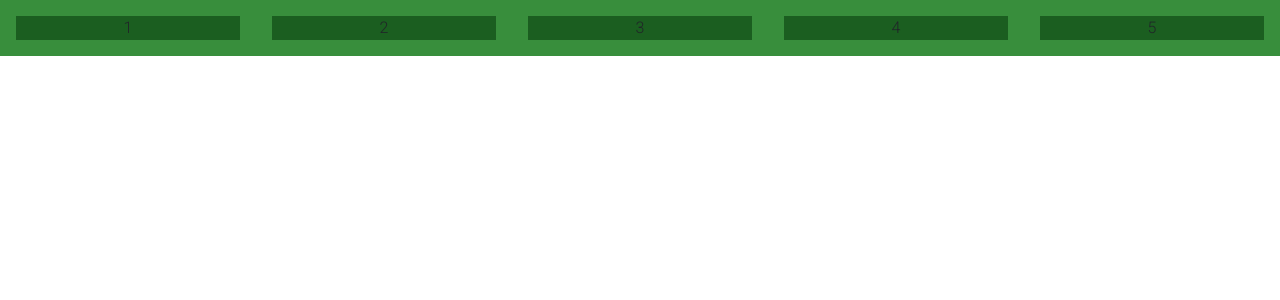
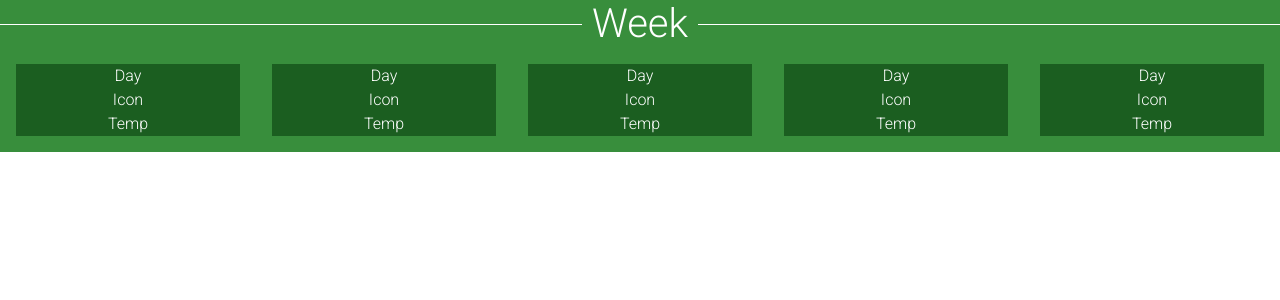
Before and after one commit to Volsek/ECS522U_GUI_Weather_App_QMUL, a React (Create React App) app: page / in a window 1280 px wide. Shown: the top 300 px of the page. Built offline with nearby package versions, Linux system fonts and the light colour scheme.

Commit message:
Week view layout completed

```diff
--- a/src/components/WeeklyView/WeeklyView.css
+++ b/src/components/WeeklyView/WeeklyView.css
@@ -1,7 +1,29 @@
-.row{
+#Outerbox_row{
+    background-color: #388e3c
+}
+.main{
     background-color: #388e3c
 }
 .col{
     background: #1b5e20;
-    margin: 1rem
+    margin: 1rem;
+    color: white;
 }
+h1 {
+    display: flex;
+    background-color:#388e3c;
+    flex-direction: row;
+    color: white;
+}
+h1:before, h1:after{
+    content: "";
+    flex: 1 1;
+    border-bottom: 1px solid;
+    margin: auto;
+}
+h1:before {
+    margin-right: 10px
+}
+h1:after {
+    margin-left: 10px
+}
--- a/src/components/WeeklyView/WeeklyView.js
+++ b/src/components/WeeklyView/WeeklyView.js
@@ -17,22 +17,63 @@ class weeklyView extends Component {
     render() {
         return(
             <main id="weeklyview" >
-                <MDBContainer fluid={true}>
-                    <MDBRow>
+                <h1 class="mb-0">Week</h1>
+                <MDBContainer fluid={true} >
+                    <MDBRow id="Outerbox_row">
                         <MDBCol>
-                            1
+                            <MDBRow center={true}>
+                                Day
+                            </MDBRow>
+                            <MDBRow center={true}>
+                                Icon
+                            </MDBRow>
+                            <MDBRow center={true}>
+                                Temp
+                            </MDBRow>
                         </MDBCol>
                         <MDBCol>
-                            2
+                            <MDBRow center={true}>
+                                Day
+                            </MDBRow>
+                            <MDBRow center={true}>
+                                Icon
+                            </MDBRow>
+                            <MDBRow center={true}>
+                                Temp
+                            </MDBRow>
                         </MDBCol>
                         <MDBCol>
-                            3
+                            <MDBRow center={true}>
+                                Day
+                            </MDBRow>
+                            <MDBRow center={true}>
+                                Icon
+                            </MDBRow>
+                            <MDBRow center={true}>
+                                Temp
+                            </MDBRow>
                         </MDBCol>
                         <MDBCol>
-                            4
+                            <MDBRow center={true}>
+                                Day
+                            </MDBRow>
+                            <MDBRow center={true}>
+                                Icon
+                            </MDBRow>
+                            <MDBRow center={true}>
+                                Temp
+                            </MDBRow>
                         </MDBCol>
                         <MDBCol>
-                            5
+                            <MDBRow center={true}>
+                                Day
+                            </MDBRow>
+                            <MDBRow center={true}>
+                                Icon
+                            </MDBRow>
+                            <MDBRow center={true}>
+                                Temp
+                            </MDBRow>
                         </MDBCol>
                     </MDBRow>
                 </MDBContainer>
```
